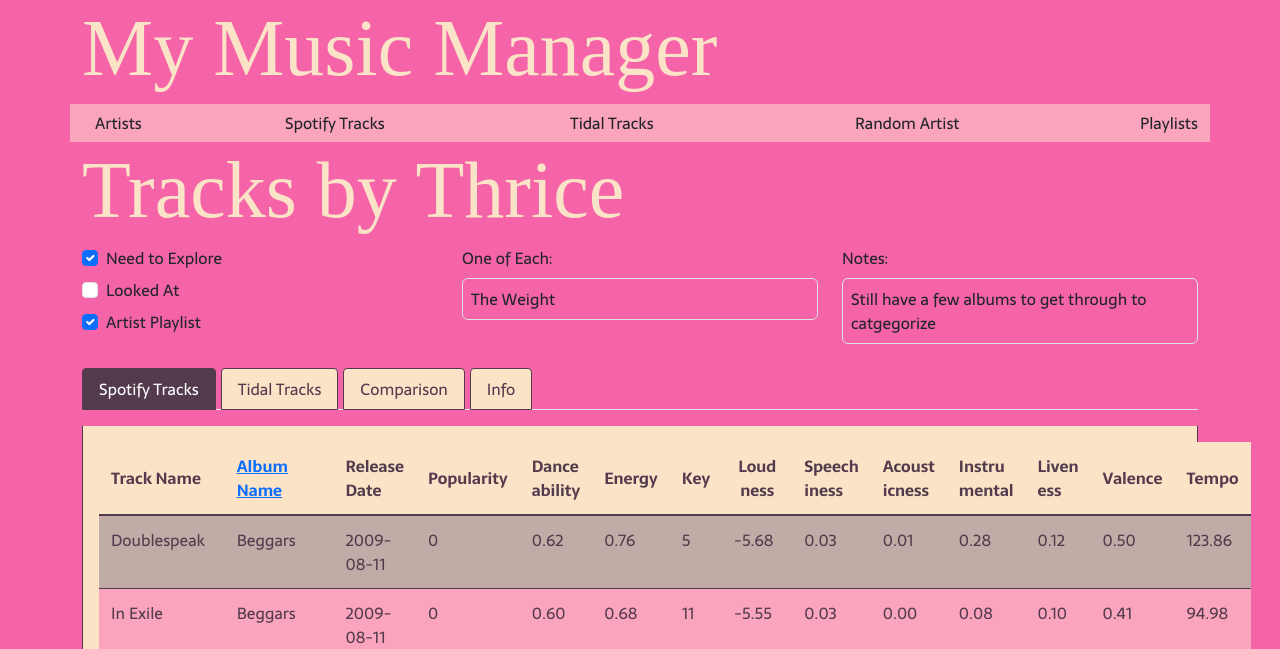
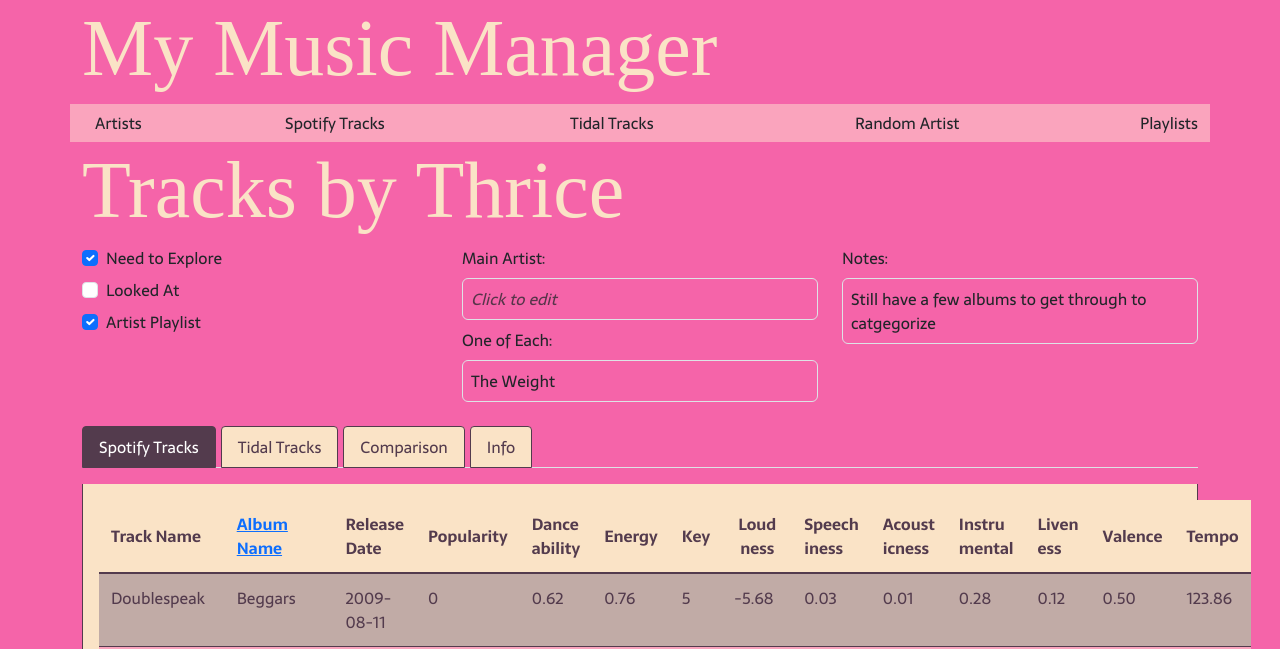
Before and after one commit to admiralorbiter/music-manager, a Flask app: page /artist/1/tracks in a window 1280 px wide. Shown: the top 649 px of the page. Run offline with Flask 3, Linux system fonts and the light colour scheme; parts of the project's set-up code (start-up, migrations or seed data) failed here and were passed over; some libraries are stand-ins or nearby versions; some web fonts are replaced.

Commit message:
artist updates

```diff
--- a/app/templates/artist_overview.html
+++ b/app/templates/artist_overview.html
@@ -25,7 +25,11 @@
                     <button type="submit" class="btn btn-sm btn-primary mt-1">Update</button>
                 </form>
             </td>
-            <td>{{ 'Yes' if artist.need_to_explore else 'No' }}</td>
+            <td>
+                <!-- Add artist_id to the url_for call -->
+                <input type="checkbox" hx-post="{{ url_for('update_artist', artist_id=artist.id) }}"
+                       name="need_to_explore" {% if artist.need_to_explore %}checked{% endif %}>
+            </td>
             <td>{{ 'Yes' if artist.looked_at else 'No' }}</td>
             <td>{{ 'Yes' if artist.artist_playlist else 'No' }}</td>
             <td>{{ artist.one_of_each }}</td>
--- a/app/templates/artist_tracks.html
+++ b/app/templates/artist_tracks.html
@@ -47,6 +47,18 @@
             </div>
         </div>
         <div class="col-md-4">
+            <div class="mb-2">
+                <label class="form-label">Main Artist:</label>
+                <div class="editable-field p-2 border rounded"
+                     hx-get="{{ url_for('edit_field', artist_id=artist.id, field='main_artist') }}"
+                     hx-trigger="click" hx-swap="innerHTML">
+                    {% if artist.main_artist %}
+                        {{ artist.main_artist }}
+                    {% else %}
+                        <em class="text-muted">Click to edit</em>
+                    {% endif %}
+                </div>
+            </div>
             <div class="mb-2">
                 <label class="form-label">One of Each:</label>
                 <div class="editable-field p-2 border rounded"
--- a/app/views.py
+++ b/app/views.py
@@ -45,23 +45,16 @@ def update_main_artist(artist_id):
         db.session.commit()
     return redirect(url_for('artists_overview'))
 
-@app.route('/update_artist', methods=['POST'])
-def update_artist():
-    artist_name = request.form.get('artist_name')
-    need_to_explore = request.form.get('need_to_explore') == 'on'
-    looked_at = request.form.get('looked_at') == 'on'
-    artist_playlist = request.form.get('artist_playlist') == 'on'
-    main_artist = request.form.get('main_artist')  # Add this line
-
-    artist = Artist.query.filter_by(artist_name=artist_name).first()
-    if artist:
-        artist.need_to_explore = need_to_explore
-        artist.looked_at = looked_at
-        artist.artist_playlist = artist_playlist
-        artist.main_artist = main_artist  # Add this line
-        db.session.commit()
-        print(f"Updated artist: {artist_name}")
-
+@app.route('/update_artist/<int:artist_id>', methods=['POST'])
+def update_artist(artist_id):
+    artist = Artist.query.get_or_404(artist_id)
+    artist.need_to_explore = request.form.get('need_to_explore') == 'on'
+    artist.looked_at = request.form.get('looked_at') == 'on'
+    artist.artist_playlist = request.form.get('artist_playlist') == 'on'
+    artist.main_artist = request.form.get('main_artist', artist.main_artist)
+    artist.one_of_each = request.form.get('one_of_each', artist.one_of_each)
+    artist.notes = request.form.get('notes', artist.notes)
+    db.session.commit()
     return '', 204
 
 @app.route('/tidal_overview', methods=['GET'])
@@ -144,12 +137,9 @@ def hide_artist():
 def save_field(artist_id, field):
     artist = Artist.query.get_or_404(artist_id)
     new_value = request.form['value']
-    print(f"Received new value for {field}: {new_value}")
     setattr(artist, field, new_value)
-    print(artist, field, new_value)
     db.session.commit()
-    # return f"<span hx-get=\"{url_for('edit_field', artist_id=artist.id, field=field)}\" hx-trigger=\"click\" hx-swap=\"outerHTML\">{new_value}</span>"
-    return f"",204
+    return '', 204
 
 @app.route('/spotify_overview', methods=['GET'])
 def spotify_overview():
```
Also changed, not shown: app/templates/artists_overview.html (+9 -6 lines), migrations/versions/25a3c80edd72_.py (added, +24 -0 lines), migrations/versions/aacea9e8239b_.py (added, +24 -0 lines), update_main_artist.py (added, +21 -0 lines), app/sqlite.db (deleted), migrations/versions/6712b578_set_main_artist_to_artist_name.py (added), 1 other file.
